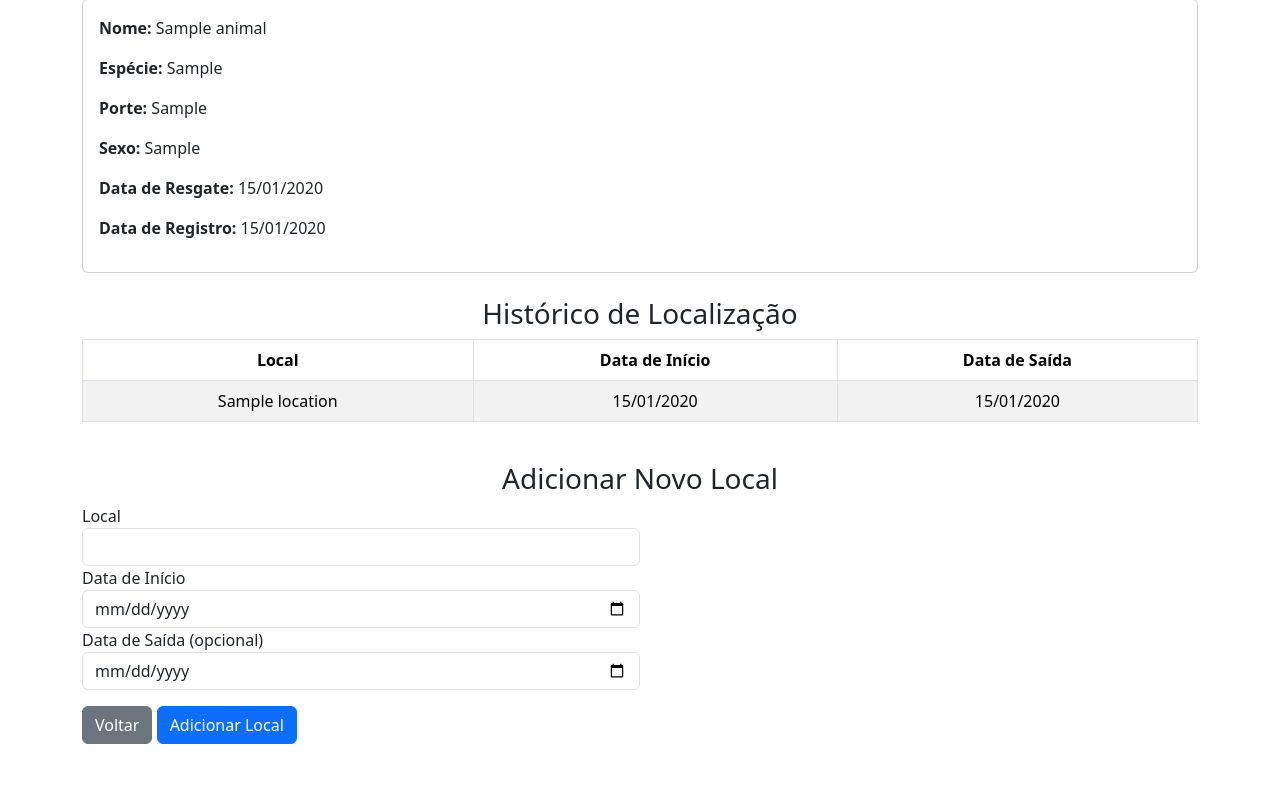
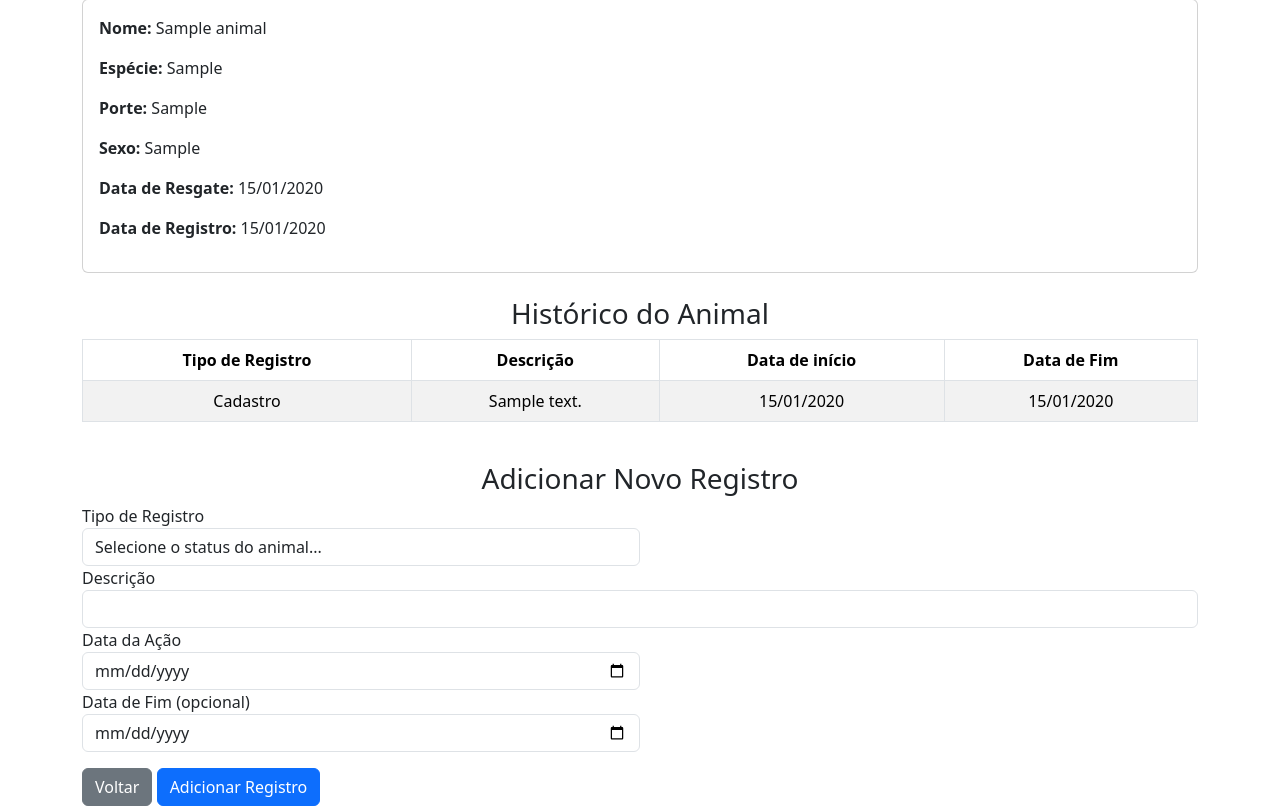
Before and after one commit to joaoflorao/street_pets_rescue, a Flask app: template app/templates/animal_history.html in a window 1280 px wide. Shown: the part 127-933 px from the top of the page. Before the commit the page ends 871 px from the top, so only its background shows below. Run offline with Flask 3, Linux system fonts and the light colour scheme; tables that the repository leaves empty hold one stand-in row (values such as "Sample post"); the template is opened without the code that fills it: values that come from a table or form of the project are taken from there, most other values are stand-ins (such as "Sample title", 1, 10 or a date in 2020); some libraries are stand-ins or nearby versions.

Commit message:
[REF] Refatoração nas páginas html para correspondência com as alterações realizadas na lógica do histórico do animal

```diff
--- a/app/templates/animal_history.html
+++ b/app/templates/animal_history.html
@@ -22,25 +22,25 @@
             </div>
         </div>
 
-        <!-- Histórico de Localização -->
+        <!-- Histórico Geral do Animal -->
         <div class="row mt-4">
             <div class="col-md-12">
-                <h3 class="text-center">
-                    Histórico de Localização
-                </h3>
+                <h3 class="text-center">Histórico do Animal</h3>
                 <div class="table-responsive">
                     <table class="table table-striped table-bordered text-center">
                         <thead class="thead-dark">
                             <tr>
-                                <th>Local</th>
-                                <th>Data de Início</th>
-                                <th>Data de Saída</th>
+                                <th>Tipo de Registro</th>
+                                <th>Descrição</th>
+                                <th>Data de início</th>
+                                <th>Data de Fim</th>
                             </tr>
                         </thead>
                         <tbody>
-                            {% for history in animal_location_history %}
+                            {% for history in animal_history %}
                                 <tr>
-                                    <td>{{ history.location }}</td>
+                                    <td>{{ history.action_type.value }}</td>
+                                    <td>{{ history.description }}</td>
                                     <td>{{ history.start_date.strftime('%d/%m/%Y') }}</td>
                                     <td>{{ history.end_date.strftime('%d/%m/%Y') if history.end_date else 'N/A' }}</td>
                                 </tr>
@@ -51,42 +51,42 @@
             </div>
         </div>
 
-        <!-- Formulário para Adicionar Novo Local -->
+        <!-- Formulário para Adicionar Novo Registro -->
         <div class="row mt-4">
             <div class="col-md-12">
-                <h3 class="text-center">Adicionar Novo Local</h3>
-                <form action="/animal_location_history/register_location" method="POST">
+                <h3 class="text-center">Adicionar Novo Registro</h3>
+                <form action="/animal_history/register_event_history" method="POST">
                     <div class="form-row">
                         <div class="form-group col-md-6">
-                            <label for="location">
-                                Local
-                            </label>
-                            <input type="text" class="form-control" id="location" name="nLocation"
-                                   autocomplete="off" required>
+                            <label for="action_type">Tipo de Registro</label>
+                            <select class="form-control" id="action_type" name="nActionType" required>
+                                <option value="" selected disabled>Selecione o status do animal...</option>
+                                {% for action_type in action_types_list %}
+                                    {% if action_type != action_types_list.register %}
+                                        <option value="{{ action_type.value }}">{{ action_type.value }}</option>
+                                    {% endif %}
+                                {% endfor %}
+                            </select>
                         </div>
-                        <div class="form-group col-md-6">
-                            <label for="start_date">
-                                Data de Início
-                            </label>
-                            <input type="date" class="form-control" id="start_date" name="nStartDate" required>
+                        <div class="form-group col-md6">
+                            <label for="description">Descrição</label>
+                            <input type="text" class="form-control" id="description" name="nDescription" required>
                         </div>
                     </div>
                     <div class="form-row">
                         <div class="form-group col-md-6">
-                            <label for="end_date">
-                                Data de Saída (opcional)
-                            </label>
+                            <label for="action_date">Data da Ação</label>
+                            <input type="date" class="form-control" id="action_date" name="nActionDate" required>
+                        </div>
+                        <div class="form-group col-md-6">
+                            <label for="end_date">Data de Fim (opcional)</label>
                             <input type="date" class="form-control" id="end_date" name="nEndDate">
                         </div>
                     </div>
                     <input type="hidden" name="nAnimalId" value="{{ animal.id }}">
                     <button type="button" class="btn btn-secondary btn-block mt-3"
-                            onclick="window.location.href='/animal/detail/{{ animal.id }}'">
-                        Voltar
-                    </button>
-                    <button type="submit" class="btn btn-primary btn-block mt-3">
-                        Adicionar Local
-                    </button>
+                            onclick="window.location.href='/animal/detail/{{ animal.id }}'">Voltar</button>
+                    <button type="submit" class="btn btn-primary btn-block mt-3">Adicionar Registro</button>
                 </form>
             </div>
         </div>
--- a/app/templates/base.html
+++ b/app/templates/base.html
@@ -43,5 +43,7 @@
     <script src="https://cdnjs.cloudflare.com/ajax/libs/font-awesome/6.0.0/js/all.min.js"></script>
     <script src="{{ url_for('static', filename='js/bootstrap.bundle.js') }}" type="text/javascript"></script>
     <script src="{{ url_for('static', filename='js/script.js') }}" type="text/javascript"></script>
+    <script src="https://cdnjs.cloudflare.com/ajax/libs/jquery/3.3.1/jquery.min.js"></script>
+    <script src="https://cdn.jsdelivr.net/npm/sweetalert2@11"></script>
 </body>
 </html>
--- a/app/templates/detail_animal.html
+++ b/app/templates/detail_animal.html
@@ -77,7 +77,7 @@
                 <input type="hidden" name="nAnimalId" value="{{ animal.id }}">
             </div>
         </form>
-        <form action="/animal_location_history/animal_history" method="POST">
+        <form action="/animal_history/animal_history" method="POST">
             <input type="hidden" name="nAnimalId" value="{{ animal.id }}">
             <button type="submit" class="btn btn-primary">
                 Histórico do animal
--- a/app/templates/register_user.html
+++ b/app/templates/register_user.html
@@ -57,7 +57,7 @@
                 </div>
                 <div class="d-grid">
                     <button type="submit" class="btn btn-primary btn-block">
-                        Register
+                        Cadastrar
                     </button>
                 </div>
                 <div class="text-center mt-3">
```
